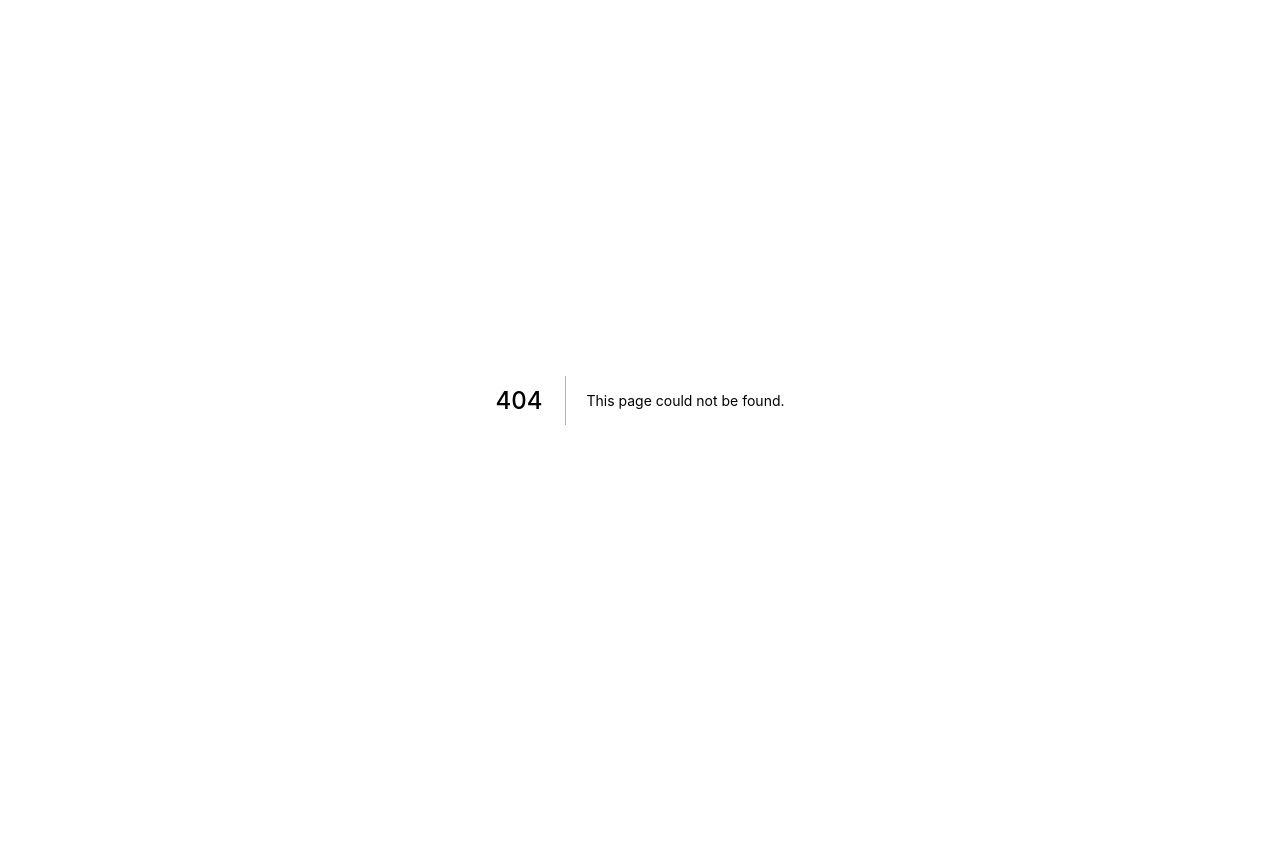
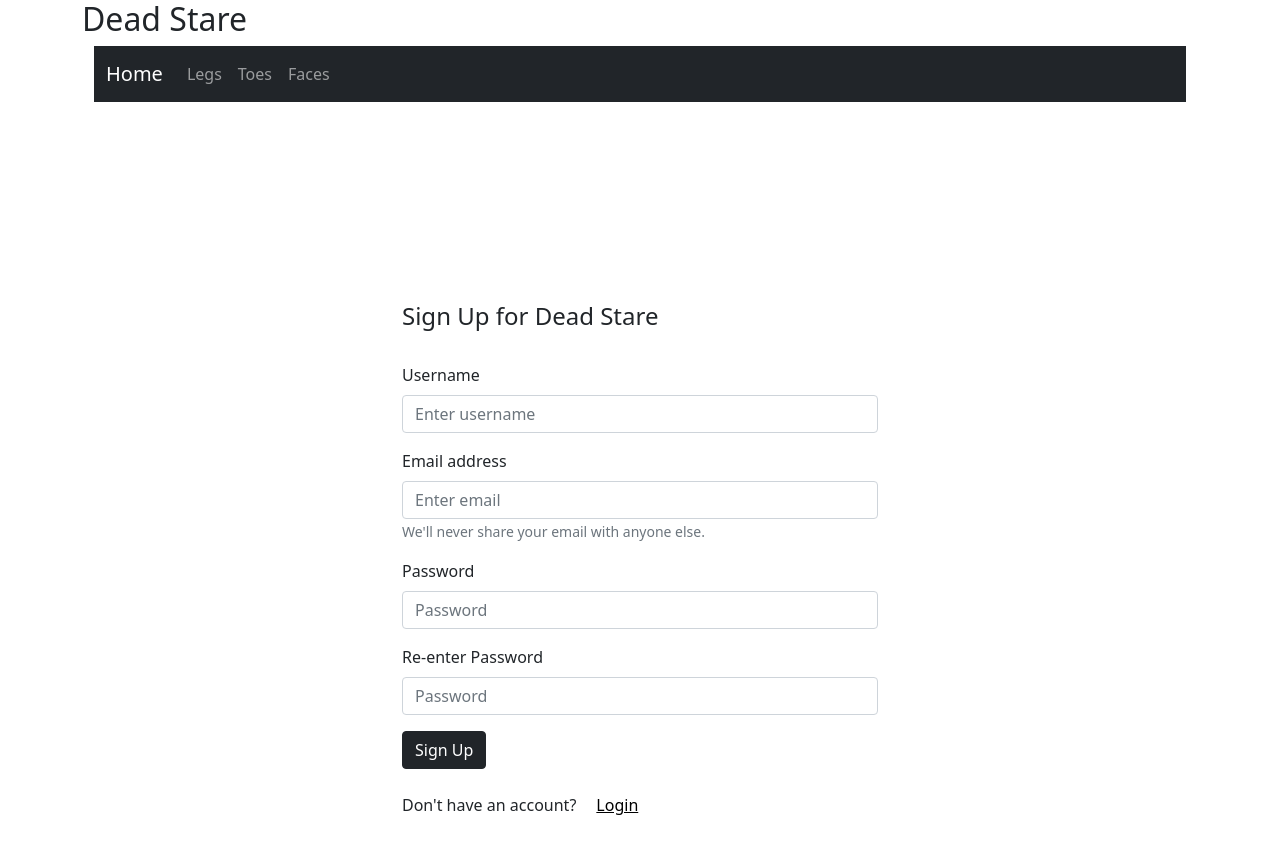
Before and after one commit to Team7-Gimli/DL, a Next.js app: page /signup in a window 1280 px wide. Before the commit this address had no page. Shown: the top 854 px of the page. Before the commit the page ends 800 px from the top, so only its background shows below. Built offline with nearby package versions, Linux system fonts and the light colour scheme.

Commit message:
git ignore

```diff
--- /dev/null
+++ b/pages/signup.js
@@ -0,0 +1,82 @@
+import {useState} from 'react';
+import { Container, Row, Col, Button, Form } from 'react-bootstrap';
+import Link from 'next/link';
+import NaviBar from '../components/NaviBar.js';
+
+const Signup = () => {
+
+  const [input, setInput] = useState ({
+    username: '',
+    email: '',
+    password: '',
+    reenter: '',
+  });
+
+  const [err, setErr] = useState(null);
+
+  const handleChange = ({ target: { name, value } }) => {
+    setInput({
+      ...input,
+      [name]: value,
+    })
+  };
+
+  const signUp = (e) => {
+    e.preventDefault();
+    // create object and post to firebase
+    if(input.password !== input.reenter) {
+      setErr('Passwords are not match!')
+    }
+  };
+
+  return (
+    <div>
+      <Container id='homeTitle'>
+        <h2>Dead Stare</h2>
+      </Container>
+      <Container>
+        <NaviBar />
+      </Container>
+      <Container id='login-container'>
+        <h4>Sign Up for Dead Stare</h4>
+        <br />
+        <Form onSubmit={signUp}>
+        <Form.Group className="mb-3" controlId="formEmail">
+            <Form.Label>Username</Form.Label>
+            <Form.Control onChange={handleChange} name='username' value={input.username} type="text" placeholder="Enter username" />
+            <Form.Text className="text-muted">
+            </Form.Text>
+          </Form.Group>
+
+          <Form.Group className="mb-3" controlId="formBasicEmail">
+            <Form.Label>Email address</Form.Label>
+            <Form.Control onChange={handleChange} value={input.email} type="email" name='email' placeholder="Enter email" />
+            <Form.Text className="text-muted">
+              We'll never share your email with anyone else.
+            </Form.Text>
+          </Form.Group>
+
+          <Form.Group className="mb-3" controlId="formPassword">
+            <Form.Label>Password</Form.Label>
+            <Form.Control onChange={handleChange} value={input.password} name='password' type="password" placeholder="Password" />
+          </Form.Group>
+          <Form.Group className="mb-3" controlId="formBasicPassword">
+            <Form.Label>Re-enter Password</Form.Label>
+            <Form.Control onChange={handleChange} value={input.reenter} name='reenter' type="password" placeholder="Password" />
+            {err && <Form.Text id='err'>{err}</Form.Text>}
+          </Form.Group>
+          <Button variant="dark" type="submit">
+            Sign Up
+          </Button>
+        </Form>
+        <br />
+        <div>Don't have an account?
+          <Link href='/login'><a className='signup'>Login</a></Link>
+        </div>
+
+      </Container>
+    </div>
+  )
+}
+
+export default Signup;
--- a/styles/style.css
+++ b/styles/style.css
@@ -25,3 +25,7 @@
   margin-top:200px
 
 }
+
+#err{
+  color: red;
+}
```
Also changed, not shown: pages/login.js (+22 -3 lines), 1 other file (tests, documents, lock files or other folders).
